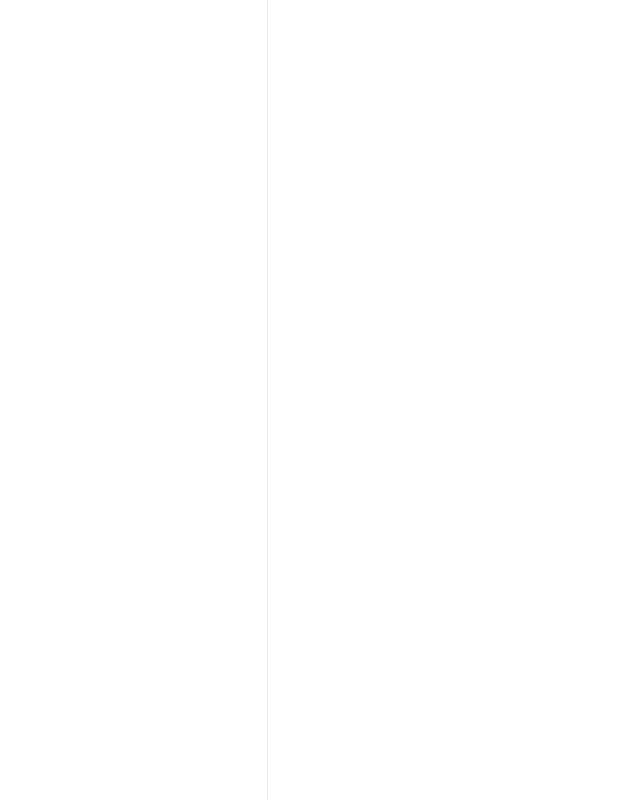
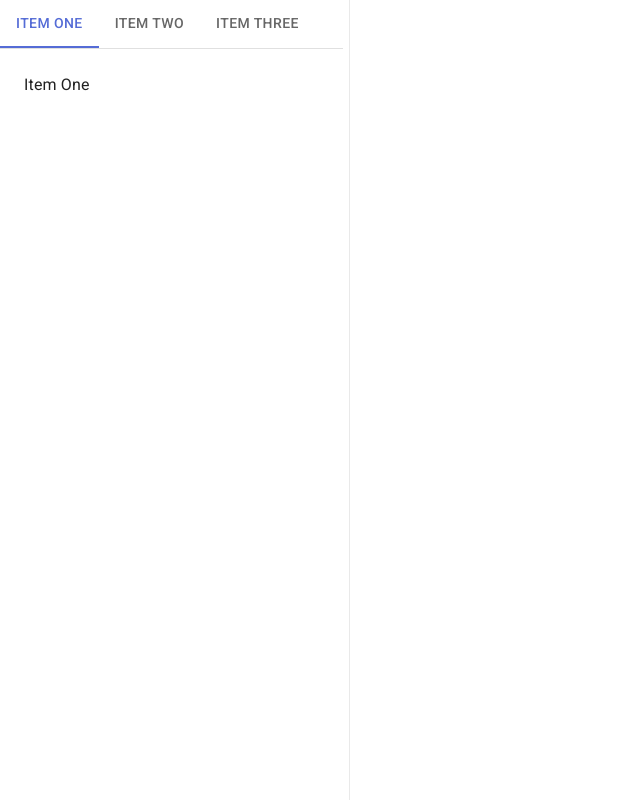
Before and after one commit to quiqr/quiqr-preview-check, a React (Create React App) app: page / in a window 1280 px wide. Shown: the whole page, without its empty margins (0-640 px from the left). Built offline with nearby package versions, Linux system fonts and the light colour scheme.

Commit message:
add tabs

```diff
--- a/src/App.css
+++ b/src/App.css
@@ -13,8 +13,8 @@
 .app-sidebar {
   flex-grow: 0;
   flex-shrink: 0;
-  min-width: 150px;
-  max-width: 300px;
+  min-width: 350px;
+  max-width: 450px;
   display: flex;
   border-right: #e9e9e9 1px solid;
   flex-direction: row;
@@ -36,6 +36,11 @@
   //border-radius: 0px 10px 10px 0px;
   z-index: 1;
 }
+.app-frame iframe {
+  height: 100vh;
+  width: 100%;
+  border: 0;
+}
 
 .app-sidebar .app-sidebar-content {
   flex: 1;
--- a/src/App.tsx
+++ b/src/App.tsx
@@ -2,11 +2,47 @@
 import Container from '@mui/material/Container';
 import Typography from '@mui/material/Typography';
 import Box from '@mui/material/Box';
+import Tabs from '@mui/material/Tabs';
+import Tab from '@mui/material/Tab';
 import Link from '@mui/material/Link';
 import ProTip from './ProTip';
 import { useState, useEffect, useRef } from "react";
 
 import "./App.css";
+
+interface TabPanelProps {
+  children?: React.ReactNode;
+  index: number;
+  value: number;
+}
+
+function CustomTabPanel(props: TabPanelProps) {
+  const { children, value, index, ...other } = props;
+
+  return (
+    <div
+      role="tabpanel"
+      hidden={value !== index}
+      id={`simple-tabpanel-${index}`}
+      aria-labelledby={`simple-tab-${index}`}
+      {...other}
+    >
+      {value === index && (
+        <Box sx={{ p: 3 }}>
+          <Typography>{children}</Typography>
+        </Box>
+      )}
+    </div>
+  );
+}
+
+function a11yProps(index: number) {
+  return {
+    id: `simple-tab-${index}`,
+    'aria-controls': `simple-tabpanel-${index}`,
+  };
+}
+
 
 function Copyright() {
   return (
@@ -21,6 +57,13 @@
 }
 
 function App() {
+
+
+  const [value, setValue] = React.useState(0);
+
+  const handleChange = (event: React.SyntheticEvent, newValue: number) => {
+    setValue(newValue);
+  };
   const sidebarRef = useRef(null);
   const [isResizing, setIsResizing] = useState(false);
   const [sidebarWidth, setSidebarWidth] = useState(268);
@@ -64,12 +107,28 @@
       >
         <div className="app-sidebar-content">
 
-
+          <Box sx={{ borderBottom: 1, borderColor: 'divider' }}>
+            <Tabs value={value} onChange={handleChange} aria-label="basic tabs example">
+              <Tab label="Item One" {...a11yProps(0)} />
+              <Tab label="Item Two" {...a11yProps(1)} />
+              <Tab label="Item Three" {...a11yProps(2)} />
+            </Tabs>
+          </Box>
+          <CustomTabPanel value={value} index={0}>
+            Item One
+          </CustomTabPanel>
+          <CustomTabPanel value={value} index={1}>
+            Item Two
+          </CustomTabPanel>
+          <CustomTabPanel value={value} index={2}>
+            Item Three
+          </CustomTabPanel>
 
         </div>
         <div className="app-sidebar-resizer" onMouseDown={startResizing} />
       </div>
-      <div className="app-frame" />
+      <div className="app-frame">
+      </div>
     </div>
   );
 }
```
